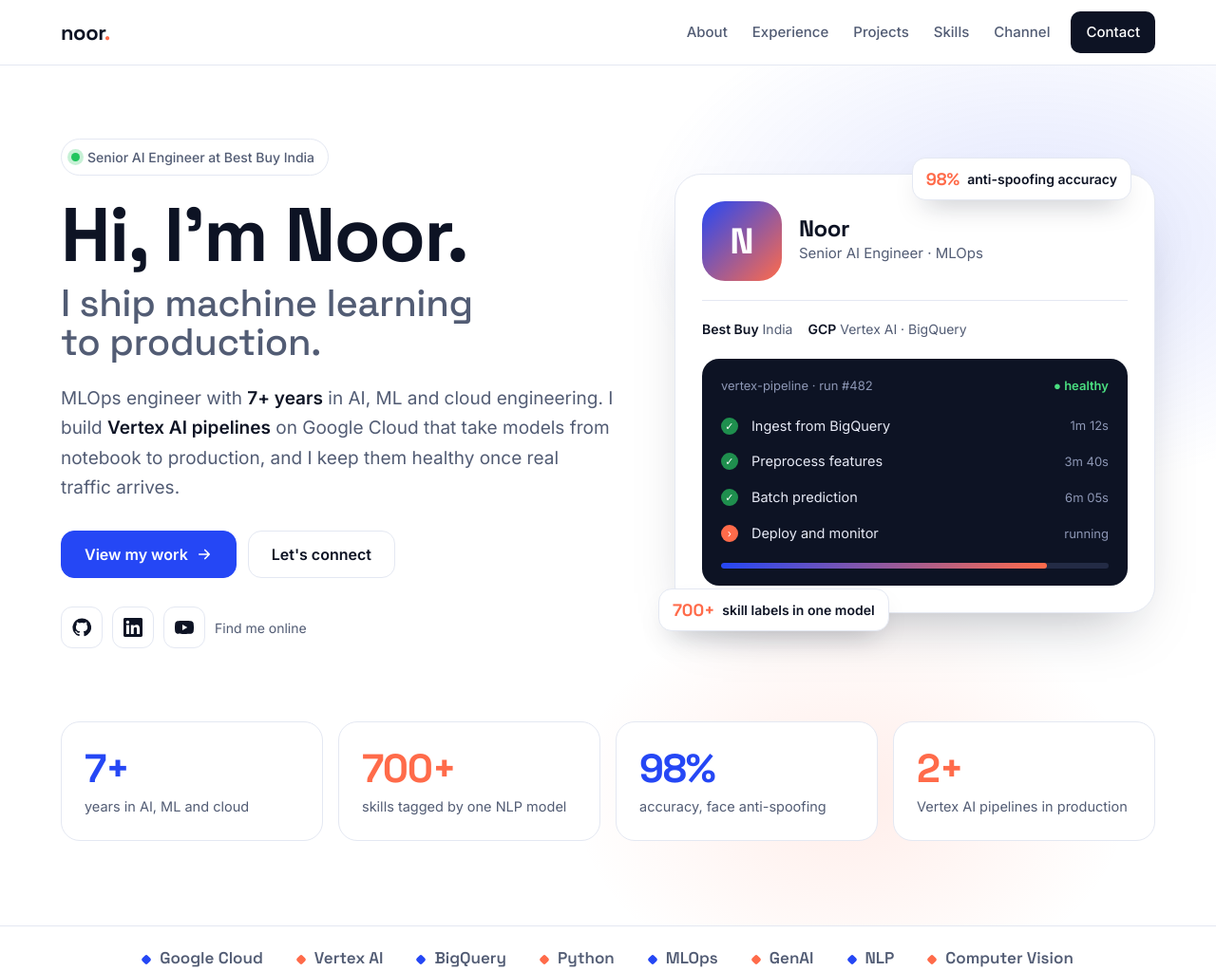
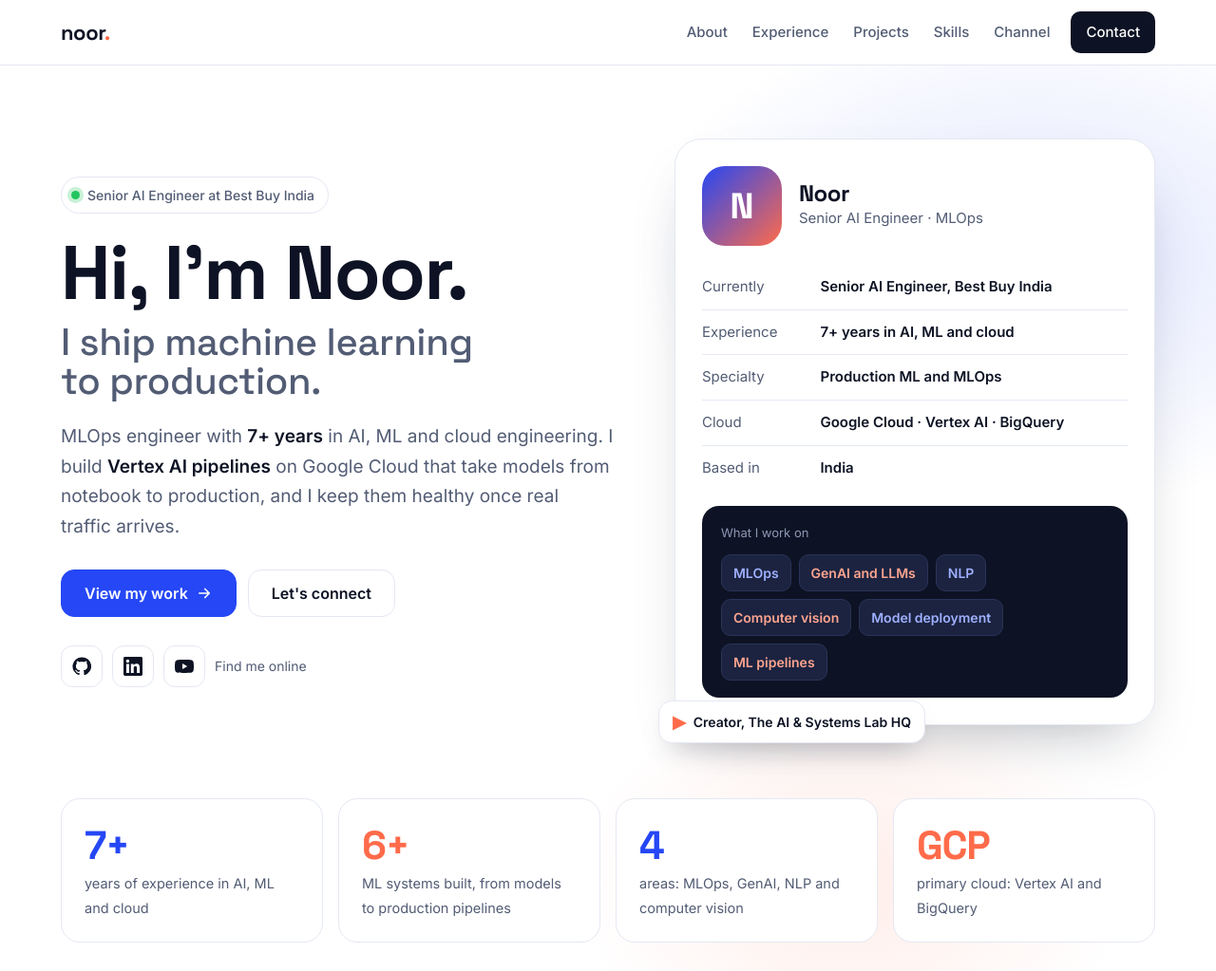
Before and after one commit to mohammadnoorulhasan/mohammadnoorulhasan.github.io, a plain HTML site: page index.html in a window 1280 px wide. Shown: the top 1023 px of the page at 95% size. Drawn offline with Linux system fonts and the light colour scheme.

Commit message:
Hero: profile card and stats about Noor, not single projects
Co-Authored-By: Claude Opus 5.5 <noreply@anthropic.com>
Claude-Session: https://claude.ai/code/session_0137sji4ctCLNuprBrQxVzZU

```diff
--- a/index.html
+++ b/index.html
@@ -87,20 +87,21 @@ nav .wrap{display:flex;align-items:center;justify-content:space-between;gap:12px
 .who p{color:var(--soft);font-size:15px}
 .loc{display:flex;gap:16px;flex-wrap:wrap;margin-top:20px;padding-top:18px;border-top:1px solid var(--line);font-size:14px;color:var(--soft)}
 .loc b{color:var(--ink);font-weight:600}
-.run{margin-top:20px;background:var(--deep);color:#e6e9f5;border-radius:18px;padding:18px 20px}
-.run .rh{display:flex;justify-content:space-between;font-size:13px;color:#8d97b5;margin-bottom:12px;gap:8px}
-.run .rh b{color:#4ade80;font-weight:600}
-.step{display:grid;grid-template-columns:22px minmax(0,1fr) auto;gap:10px;align-items:center;padding:7px 0;font-size:14.5px}
-.step i{width:18px;height:18px;border-radius:50%;display:grid;place-items:center;font-style:normal;font-size:11px;background:#1f8f4e;color:#fff}
-.step.now i{background:var(--coral);animation:pulse 1.6s infinite}
-.step span:last-child{color:#8d97b5;font-size:13px;white-space:nowrap}
-.bar{height:6px;border-radius:6px;background:#232b45;margin-top:12px;overflow:hidden}
-.bar div{height:100%;width:84%;background:linear-gradient(90deg,var(--blue),var(--coral));border-radius:6px}
+.facts{margin:20px 0 0;display:grid;gap:0}
+.facts div{display:grid;grid-template-columns:7.5em minmax(0,1fr);gap:12px;padding:11px 0;border-bottom:1px solid var(--line);font-size:15px}
+.facts div:last-child{border-bottom:0}
+.facts dt{color:var(--soft)}
+.facts dd{margin:0;font-weight:600}
+.focus{margin-top:16px;background:var(--deep);border-radius:18px;padding:18px 20px;color:#fff}
+.focus p{font-size:13px;color:#8d97b5;margin-bottom:12px}
+.focus ul{list-style:none;margin:0;padding:0;display:flex;flex-wrap:wrap;gap:8px}
+.focus li{font-size:14px;font-weight:600;padding:7px 12px;border-radius:10px;background:#1b2340;border:1px solid #2a3458}
+.focus li:nth-child(odd){color:#9fb0ff}
+.focus li:nth-child(even){color:#ffa58f}
 .chip{position:absolute;background:var(--card);border:1px solid var(--line);border-radius:14px;padding:10px 14px;font-size:14px;font-weight:600;box-shadow:0 14px 30px -14px rgba(13,19,36,.35);display:flex;gap:8px;align-items:center;white-space:nowrap}
 .chip em{font-style:normal;color:var(--coral);font:700 18px "Space Grotesk",sans-serif}
 .c1{top:-18px;right:24px}
 .c2{bottom:-20px;left:-18px}
-@keyframes pulse{50%{box-shadow:0 0 0 6px color-mix(in srgb,var(--coral) 30%,transparent)}}
 
 .stats{position:relative;display:grid;grid-template-columns:repeat(4,minmax(0,1fr));gap:16px;margin-top:clamp(56px,6vw,80px)}
 .stats>div{background:var(--card);border:1px solid var(--line);border-radius:20px;padding:22px 24px}
@@ -241,33 +242,31 @@ footer .wrap{display:flex;justify-content:space-between;gap:12px;flex-wrap:wrap;
         </div>
       </div>
 
-      <div class="pc" aria-label="Profile summary">
-        <div class="chip c1"><em>98%</em>anti-spoofing accuracy</div>
+      <div class="pc" aria-label="Noor at a glance">
         <div class="who">
           <div class="av" aria-hidden="true">N</div>
           <div><h3>Noor</h3><p>Senior AI Engineer · MLOps</p></div>
         </div>
-        <div class="loc">
-          <span><b>Best Buy</b> India</span>
-          <span><b>GCP</b> Vertex AI · BigQuery</span>
+        <dl class="facts">
+          <div><dt>Currently</dt><dd>Senior AI Engineer, Best Buy India</dd></div>
+          <div><dt>Experience</dt><dd>7+ years in AI, ML and cloud</dd></div>
+          <div><dt>Specialty</dt><dd>Production ML and MLOps</dd></div>
+          <div><dt>Cloud</dt><dd>Google Cloud · Vertex AI · BigQuery</dd></div>
+          <div><dt>Based in</dt><dd>India</dd></div>
+        </dl>
+        <div class="focus">
+          <p>What I work on</p>
+          <ul><li>MLOps</li><li>GenAI and LLMs</li><li>NLP</li><li>Computer vision</li><li>Model deployment</li><li>ML pipelines</li></ul>
         </div>
-        <div class="run" aria-label="Example pipeline run">
-          <div class="rh"><span>vertex-pipeline · run #482</span><b>● healthy</b></div>
-          <div class="step"><i>✓</i><span>Ingest from BigQuery</span><span>1m 12s</span></div>
-          <div class="step"><i>✓</i><span>Preprocess features</span><span>3m 40s</span></div>
-          <div class="step"><i>✓</i><span>Batch prediction</span><span>6m 05s</span></div>
-          <div class="step now"><i>›</i><span>Deploy and monitor</span><span>running</span></div>
-          <div class="bar"><div></div></div>
-        </div>
-        <div class="chip c2"><em>700+</em>skill labels in one model</div>
+        <div class="chip c2"><em>▶</em>Creator, The AI &amp; Systems Lab HQ</div>
       </div>
     </div>
 
     <div class="stats">
-      <div><b>7+</b><span>years in AI, ML and cloud</span></div>
-      <div><b>700+</b><span>skills tagged by one NLP model</span></div>
-      <div><b>98%</b><span>accuracy, face anti-spoofing</span></div>
-      <div><b>2+</b><span>Vertex AI pipelines in production</span></div>
+      <div><b>7+</b><span>years of experience in AI, ML and cloud</span></div>
+      <div><b>6+</b><span>ML systems built, from models to production pipelines</span></div>
+      <div><b>4</b><span>areas: MLOps, GenAI, NLP and computer vision</span></div>
+      <div><b>GCP</b><span>primary cloud: Vertex AI and BigQuery</span></div>
     </div>
   </div>
 </header>
```
